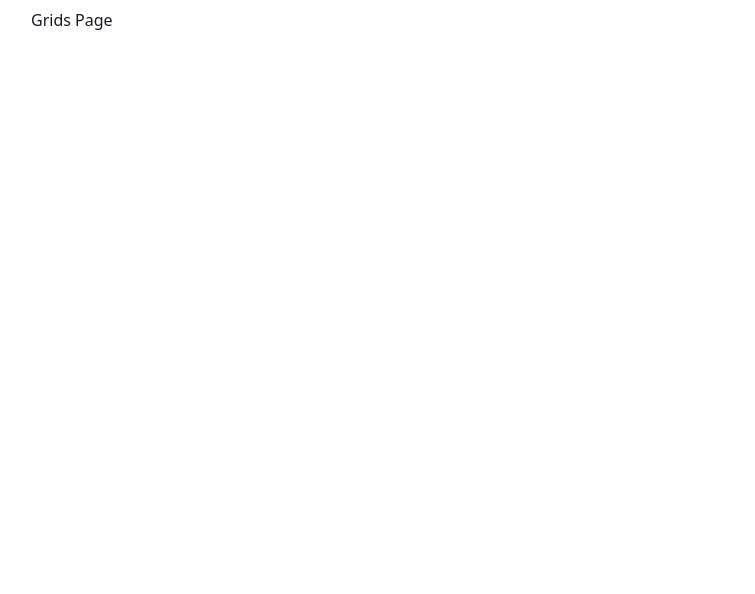
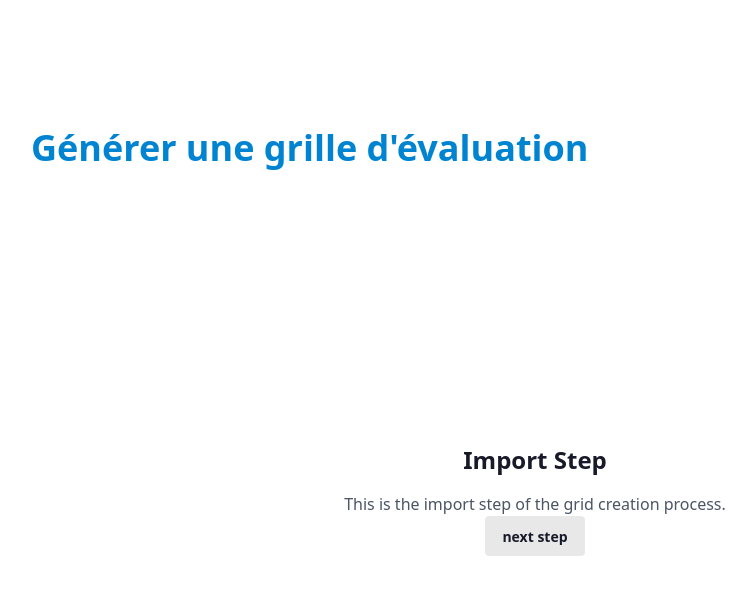
Before and after one commit to vincentberthet/pipl, a React (Vite) app in the folder packages/app/: page /#/grids in a window 1280 px wide. Shown: the top 594 px of the page, without its empty margins (105-860 px from the left). Built offline with nearby package versions, Linux system fonts and the light colour scheme.

Commit message:
6 Add a basic step logic

```diff
--- /dev/null
+++ b/packages/app/src/pages/grids/FinalizeStep.tsx
@@ -0,0 +1,14 @@
+export const FinalizeStep = ({ submit }: { submit: () => void }) => {
+	return (
+		<div className="flex flex-col items-center justify-center h-full">
+			<h1 className="text-2xl font-bold mb-4">Finalize Step</h1>
+			<p className="text-gray-600">
+				This is the final step of the grid creation process. Here you can review
+				and finalize your grid before submission.
+			</p>
+			<button type="button" onClick={submit} className="btn">
+				next step
+			</button>
+		</div>
+	);
+};
--- /dev/null
+++ b/packages/app/src/pages/grids/FinishedStep.tsx
@@ -0,0 +1,16 @@
+import { Link } from "react-router";
+
+export const FinishedStep = () => {
+	return (
+		<div className="flex flex-col items-center justify-center h-full">
+			<h1 className="text-2xl font-bold mb-4">Finished Step</h1>
+			<p className="text-gray-600">
+				This is the final step of the grid creation process. You can review your
+				grid and proceed to the next steps.
+			</p>
+			<Link to="/" className="btn btn-primary w-full">
+				Go to Home
+			</Link>
+		</div>
+	);
+};
--- /dev/null
+++ b/packages/app/src/pages/grids/ImportStep.tsx
@@ -0,0 +1,13 @@
+export const ImportStep = ({ submit }: { submit: () => void }) => {
+	return (
+		<div className="flex flex-col items-center justify-center h-full">
+			<h1 className="text-2xl font-bold mb-4">Import Step</h1>
+			<p className="text-gray-600">
+				This is the import step of the grid creation process.
+			</p>
+			<button type="button" onClick={submit} className="btn">
+				next step
+			</button>
+		</div>
+	);
+};
--- /dev/null
+++ b/packages/app/src/pages/grids/Loading.tsx
@@ -0,0 +1,13 @@
+export const Loading = ({ submit }: { submit: () => void }) => {
+	return (
+		<div className="flex flex-col items-center justify-center h-full">
+			<h1 className="text-2xl font-bold mb-4">Loading...</h1>
+			<p className="text-gray-600">
+				Please wait while we load the necessary data for the grid.
+			</p>
+			<button type="button" onClick={submit} className="btn">
+				next step
+			</button>
+		</div>
+	);
+};
--- /dev/null
+++ b/packages/app/src/pages/grids/PromptingStep.tsx
@@ -0,0 +1,13 @@
+export const PromptingStep = ({ submit }: { submit: () => void }) => {
+	return (
+		<div className="flex flex-col items-center justify-center h-full">
+			<h1 className="text-2xl font-bold mb-4">Prompt Step</h1>
+			<p className="text-gray-600">
+				This is the prompting step of the grid creation process.
+			</p>
+			<button type="button" onClick={submit} className="btn">
+				next step
+			</button>
+		</div>
+	);
+};
--- a/packages/app/src/pages/grids/index.tsx
+++ b/packages/app/src/pages/grids/index.tsx
@@ -1,3 +1,30 @@
+import { useState } from "react";
+import { FinalizeStep } from "./FinalizeStep.js";
+import { FinishedStep } from "./FinishedStep.js";
+import { ImportStep } from "./ImportStep.js";
+import { Loading } from "./Loading.js";
+import { PromptingStep } from "./PromptingStep.js";
+
 export function GridsPage() {
-	return <div>Grids Page</div>;
+	const [step, setStep] = useState<
+		"import" | "prompting" | "finalize" | "loading" | "finished"
+	>("import");
+	return (
+		<div className="w-full mt-30">
+			<p className="text-4xl font-semibold text-sky-600">
+				Générer une grille d'évaluation
+			</p>
+			{step === "import" ? (
+				<ImportStep submit={() => setStep("prompting")} />
+			) : step === "prompting" ? (
+				<PromptingStep submit={() => setStep("finalize")} />
+			) : step === "finalize" ? (
+				<FinalizeStep submit={() => setStep("loading")} />
+			) : step === "loading" ? (
+				<Loading submit={() => setStep("finished")} />
+			) : (
+				<FinishedStep />
+			)}
+		</div>
+	);
 }
```
